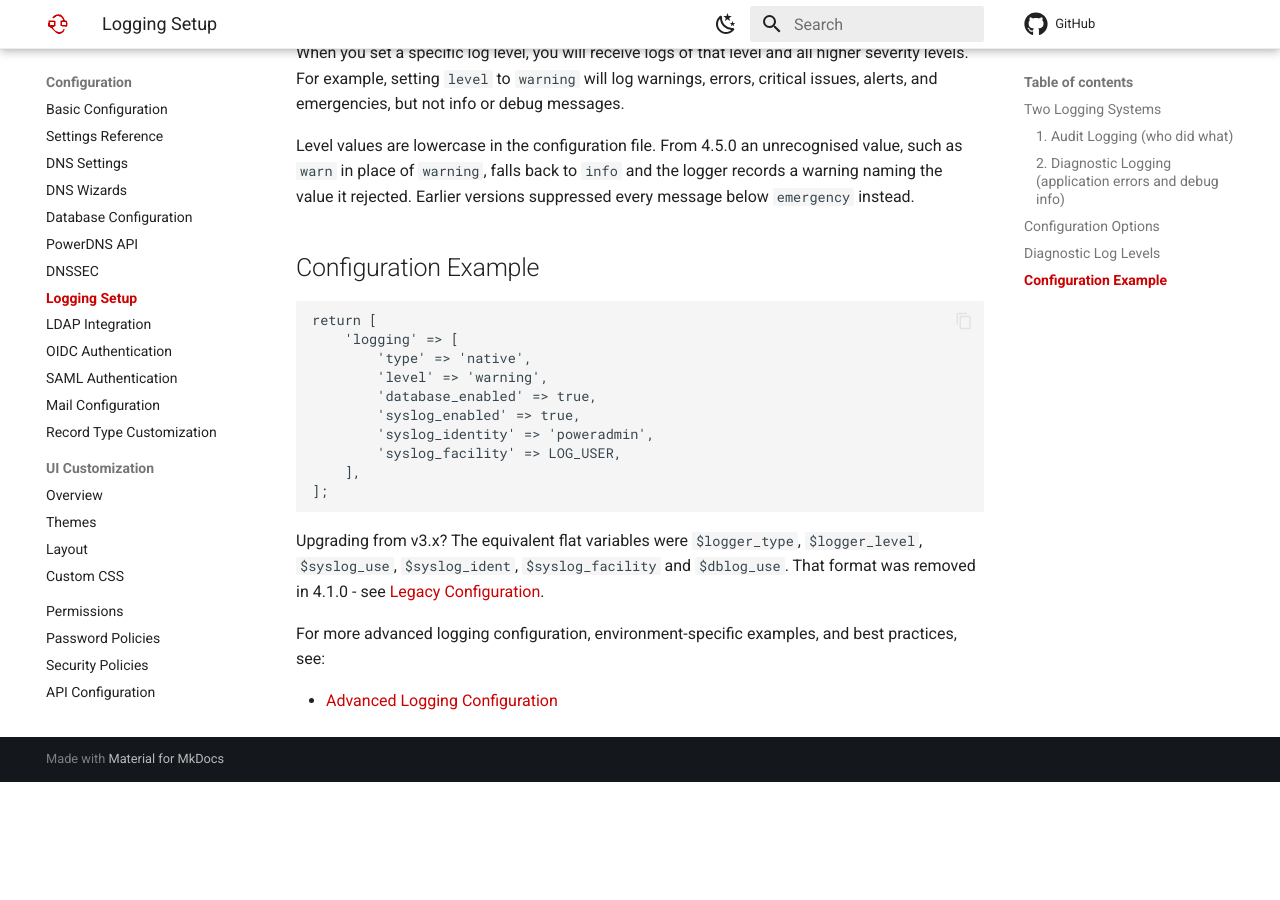
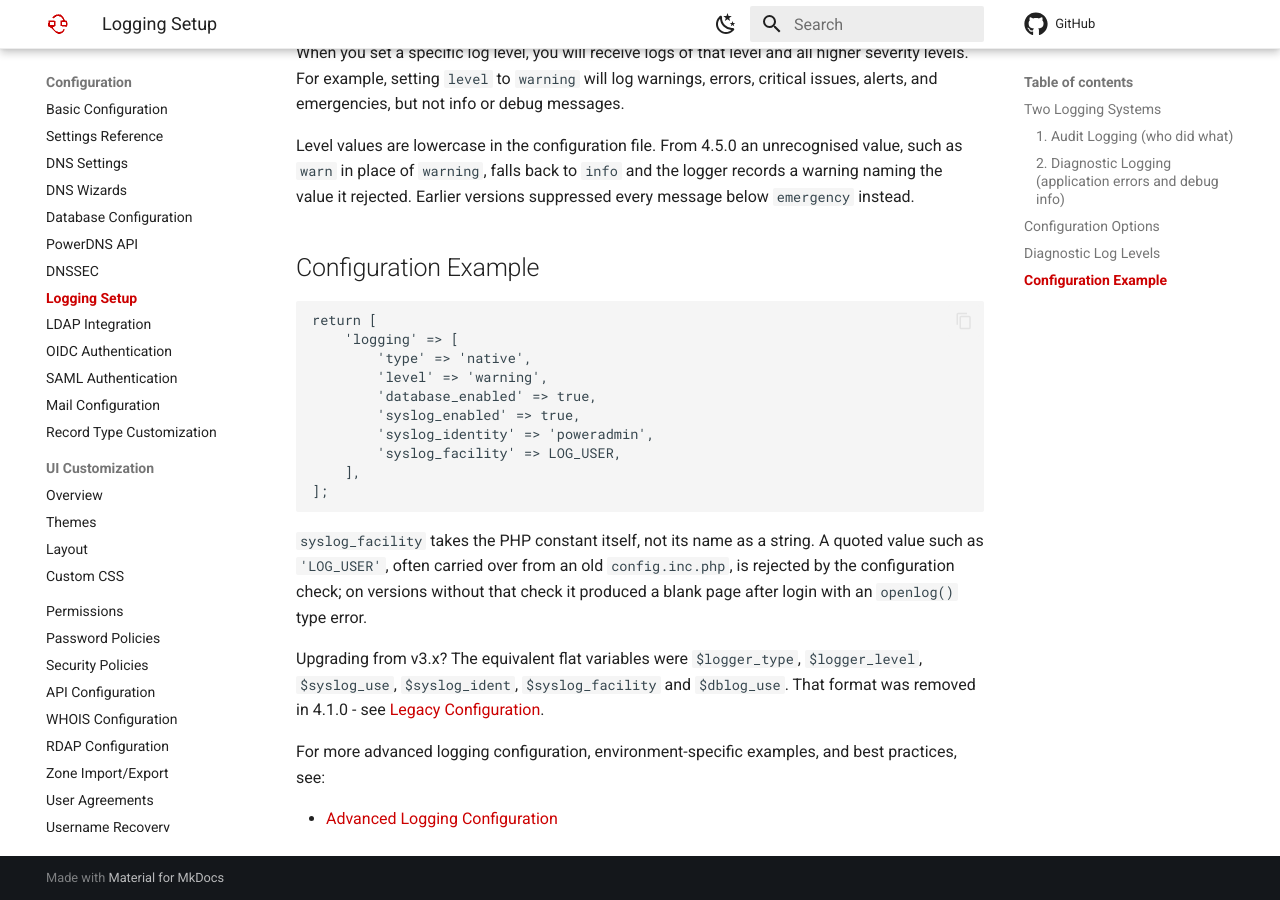
Before and after one commit to poweradmin/poweradmin-docs, an MkDocs documentation site: the page built from docs/configuration/logging.md, in a window 1280 px wide and 900 px high, scrolled down 2221 px. Built offline with MkDocs 1.6.1 and Material for MkDocs 9.7.7, drawn with Linux system fonts in a browser that asks for light colours; comment, search, counter and statistics services are not loaded; before the commit the page ends 3003 px from its top, so only the background shows below that.

Commit message:
docs(logging): note that syslog_facility takes the constant, not a string

````diff
--- a/docs/configuration/logging.md
+++ b/docs/configuration/logging.md
@@ -62,6 +62,11 @@
 ];
 ```
 
+`syslog_facility` takes the PHP constant itself, not its name as a string. A quoted
+value such as `'LOG_USER'`, often carried over from an old `config.inc.php`, is
+rejected by the configuration check; on versions without that check it produced a
+blank page after login with an `openlog()` type error.
+
 Upgrading from v3.x? The equivalent flat variables were `$logger_type`, `$logger_level`,
 `$syslog_use`, `$syslog_ident`, `$syslog_facility` and `$dblog_use`. That format was removed in
 4.1.0 - see [Legacy Configuration](legacy-configuration.md).
````
